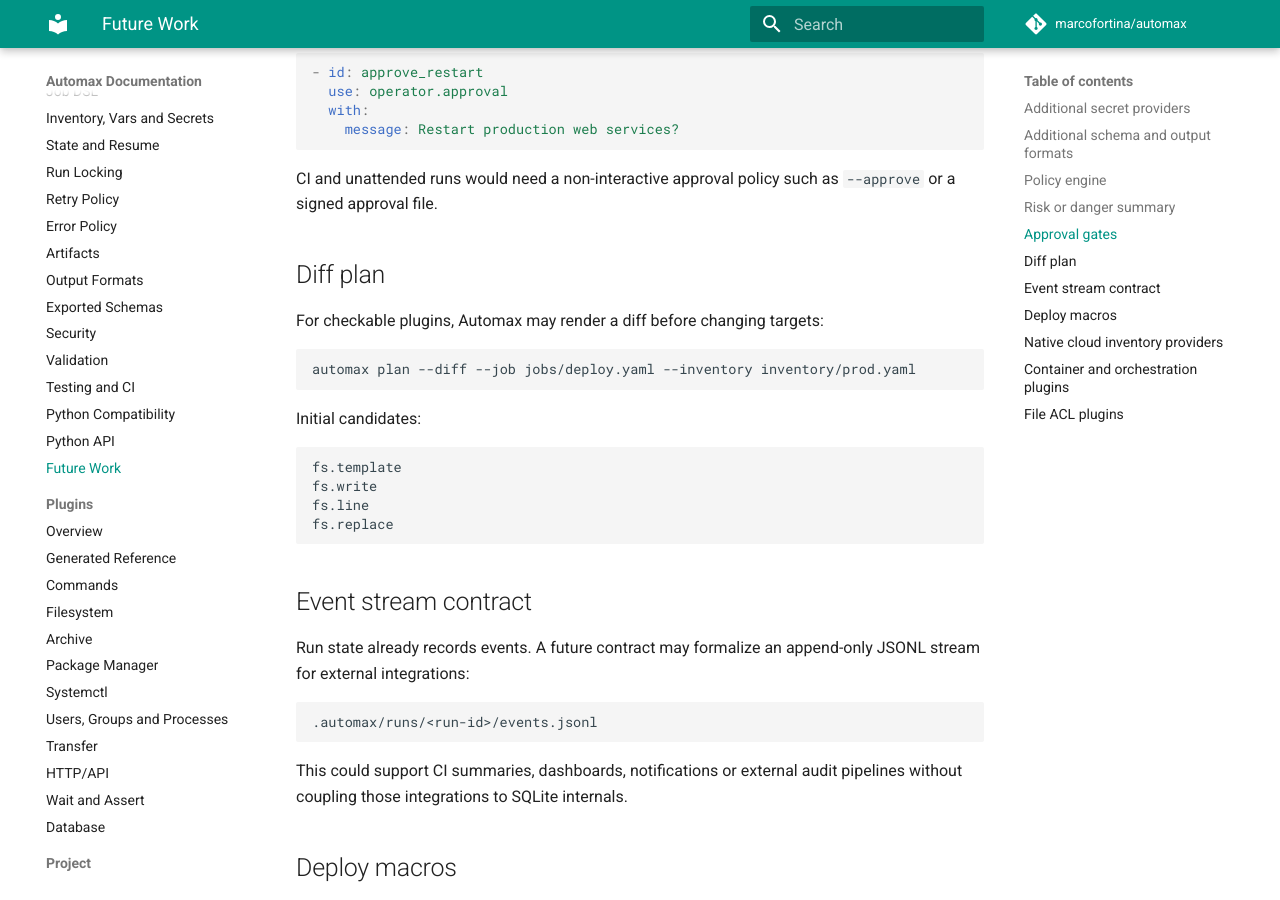
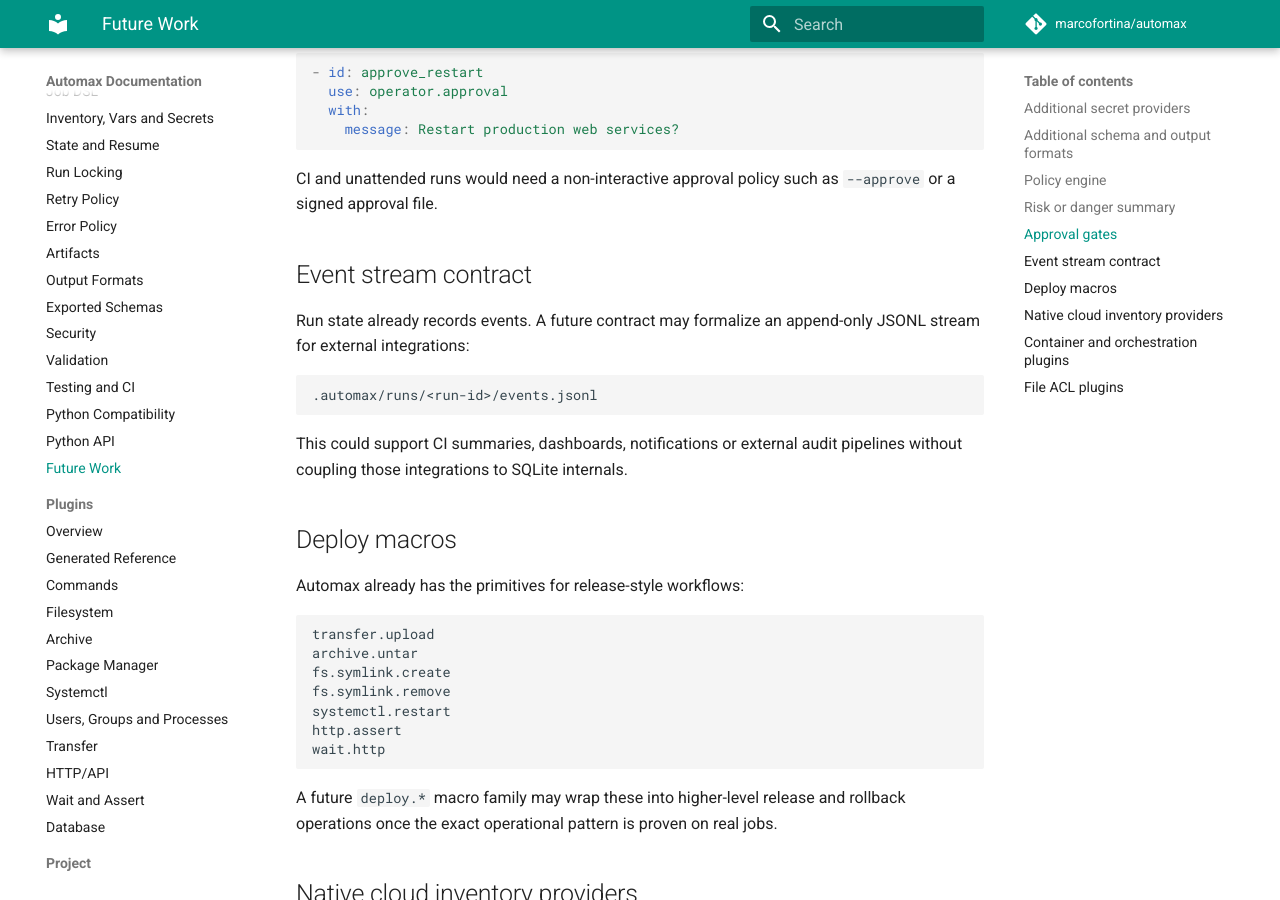
Before and after one commit to marcofortina/automax, an MkDocs documentation site: the page built from docs/reference/future-work.md, in a window 1280 px wide and 900 px high, scrolled down 1489 px. Built offline with MkDocs 1.6.1 and Material for MkDocs 9.7.7, drawn with Linux system fonts in a browser that asks for light colours; comment, search, counter and statistics services are not loaded.

````diff
--- a/docs/reference/future-work.md
+++ b/docs/reference/future-work.md
@@ -78,22 +78,6 @@
 CI and unattended runs would need a non-interactive approval policy such as
 `--approve` or a signed approval file.
 
-## Diff plan
-
-For checkable plugins, Automax may render a diff before changing targets:
-
-```bash
-automax plan --diff --job jobs/deploy.yaml --inventory inventory/prod.yaml
-```
-
-Initial candidates:
-
-```text
-fs.template
-fs.write
-fs.line
-fs.replace
-```
 
 ## Event stream contract
 
````
Also changed, not shown: docs/index.md (+1 -0 lines).
